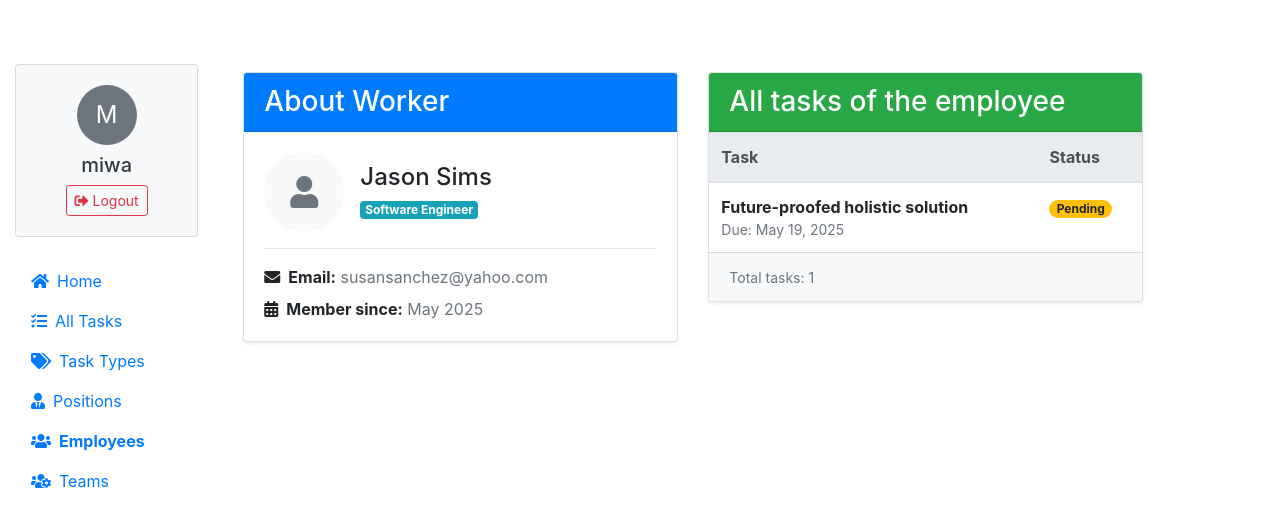
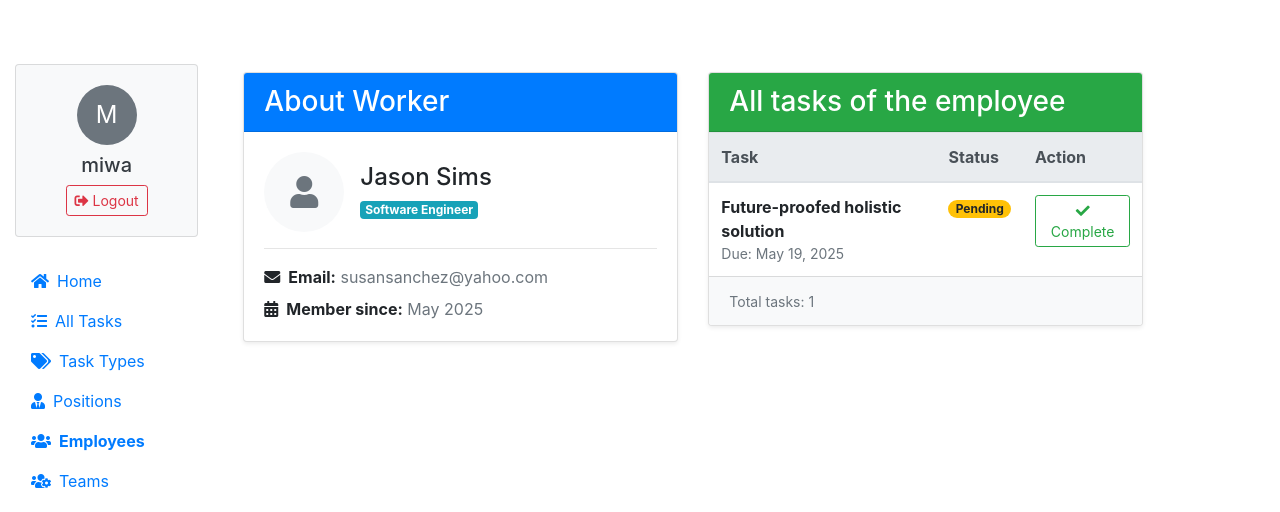
Before and after one commit to Miwacer/TE4m-job, a Django app: page /worker/2 in a window 1280 px wide. Shown: the top 512 px of the page. Run offline with Django 5.2, Linux system fonts and the light colour scheme; the first user in the database is signed in; data comes from the database, SQL or seed files in the repository.

Commit message:
add edit the status of a tassk from the user page

```diff
--- a/workspace/templates/workspace/worker_detail.html
+++ b/workspace/templates/workspace/worker_detail.html
@@ -47,6 +47,7 @@
                 <tr>
                   <th>Task</th>
                   <th>Status</th>
+                  <th>Action</th>
                 </tr>
               </thead>
               <tbody>
@@ -65,6 +66,16 @@
                     <span class="badge badge-pill badge-warning">Pending</span>
                     {% endif %}
                   </td>
+                  <td>
+                   <a href="{% url 'workspace:toggle-status' user_id=worker.id task_id=task.pk %}"
+                       class="btn btn-sm {% if task.is_complete %}btn-outline-warning{% else %}btn-outline-success{% endif %}">
+                      {% if task.is_complete %}
+                        <i class="fas fa-undo"></i> Reopen
+                      {% else %}
+                        <i class="fas fa-check"></i> Complete
+                      {% endif %}
+                    </a>
+                  </td>
                 </tr>
                 {% endfor %}
               </tbody>
@@ -78,5 +89,4 @@
     </div>
   </div>
 </div>
-
 {% endblock %}
--- a/workspace/urls.py
+++ b/workspace/urls.py
@@ -19,6 +19,7 @@ from .views import (
     ProjectCreateView,
     ProjectDetailView,
     delete_member_from_team,
+    toggle_status_complete,
 )
 
 
@@ -75,4 +76,9 @@ urlpatterns = [
         delete_member_from_team,
         name="remove-member"
     ),
+    path(
+        "toggle-status/<int:user_id>/<int:task_id>/",
+        toggle_status_complete,
+        name="toggle-status"
+    )
 ]
--- a/workspace/views.py
+++ b/workspace/views.py
@@ -126,3 +126,12 @@ def delete_member_from_team(request, team_id: int, member_id: int):
     team.members.remove(member_id)
 
     return redirect("workspace:team-detail", team_id)
+
+
+@login_required
+def toggle_status_complete(request, task_id: int, user_id: int):
+    task = Task.objects.get(id=task_id)
+    task.is_complete = not task.is_complete
+    task.save()
+
+    return redirect("workspace:worker-detail", user_id)
```
Also changed, not shown: db.sqlite3.
